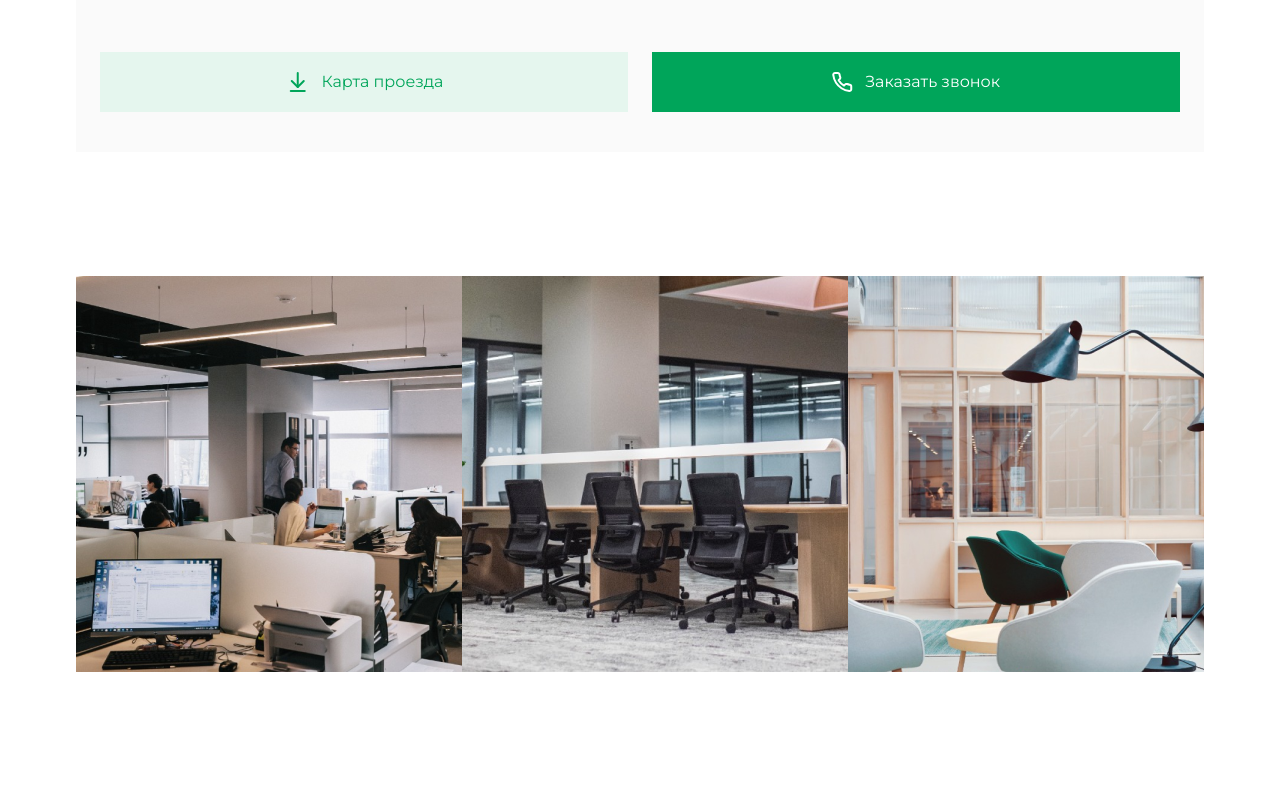
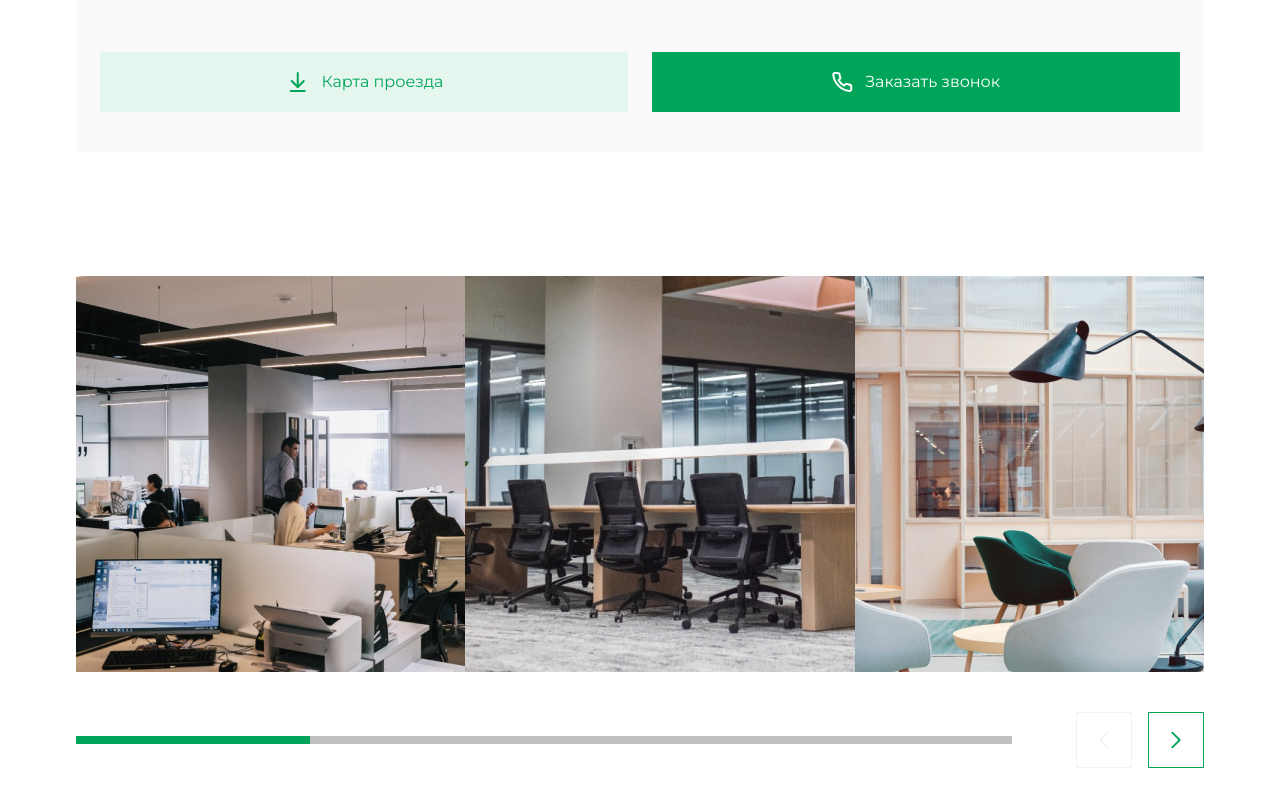
Before and after one commit to RodionMalkov/roiburo-layout, a website built with webpack: page src/index.html in a window 1280 px wide. Shown: the part 1411-2211 px from the top of the page. Before the commit the page ends 2091 px from the top, so only its background shows below. Built offline with nearby package versions, Linux system fonts and the light colour scheme.

Commit message:
complited section office on desctop

```diff
--- a/src/index.html
+++ b/src/index.html
@@ -72,9 +72,9 @@
               <div class="contacts__btns">
                 <div class="btn btn--alternative btn--flex">
                   <svg width="25" height="24" viewBox="0 0 25 24" fill="none" xmlns="http://www.w3.org/2000/svg">
-                    <path d="M12.75 17V3" stroke="#00A55A" stroke-width="2" stroke-linecap="round" stroke-linejoin="round"/>
-                    <path d="M6.75 11L12.75 17L18.75 11" stroke="#00A55A" stroke-width="2" stroke-linecap="round" stroke-linejoin="round"/>
-                    <path d="M19.75 21H5.75" stroke="#00A55A" stroke-width="2" stroke-linecap="round" stroke-linejoin="round"/>
+                    <path d="M12.75 17V3" stroke="var(--green)" stroke-width="2" stroke-linecap="round" stroke-linejoin="round"/>
+                    <path d="M6.75 11L12.75 17L18.75 11" stroke="var(--green)" stroke-width="2" stroke-linecap="round" stroke-linejoin="round"/>
+                    <path d="M19.75 21H5.75" stroke="var(--green)" stroke-width="2" stroke-linecap="round" stroke-linejoin="round"/>
                   </svg>
                   Карта проезда
                 </div>
@@ -111,15 +111,24 @@
                 <img src="./images/office/office-3.png" alt="Фотографии офиса" title="Комната отдыха">
               </div>
             </div>
-            <div class="office__controllers">
-              <div class="swiper-pagination"></div>
-              <div class="office__controllers-btns">
-                <div class="swiper-button-next"></div>
-                <div class="swiper-button-prev"></div>
+            <div class="swiper__controllers">
+              <div class="swiper__controllers--pagination swiper-pagination"></div>
+              <div class="swiper__controllers-btns">
+                <div class="swiper__controllers-prev swiper-button-prev">
+                  <svg class="swiper__controllers-arrow" width="24" height="24" viewBox="0 0 24 24" fill="none" xmlns="http://www.w3.org/2000/svg">
+                    <path d="M8 20L16 12L8 4" stroke="var(--green)" stroke-width="2" stroke-linecap="round" stroke-linejoin="round"/>
+                  </svg>
+                  </div>
+                <div class="swiper__controllers-next swiper-button-next">
+                  <svg class="swiper__controllers-arrow" width="24" height="24" viewBox="0 0 24 24" fill="none" xmlns="http://www.w3.org/2000/svg">
+                    <path d="M8 20L16 12L8 4" stroke="var(--green)" stroke-width="2" stroke-linecap="round" stroke-linejoin="round"/>
+                  </svg>
+                </div>
               </div>
             </div>
           </div>
         </section>
+
       </div>
     </div>
 
--- a/src/js/index.js
+++ b/src/js/index.js
@@ -1,12 +1,15 @@
 import '../index.html';
+
+import Swiper from 'swiper/bundle';
+import 'swiper/css';
+import 'swiper/css/navigation';
+import 'swiper/css/pagination';
+
 import '../stylesheets/index.scss';
-
-import Swiper from 'swiper';
-import 'swiper/css';
 
 var swiper = new Swiper(".office", {
   slidesPerView: 3,
-  spaceBetween: 30,
+  spaceBetween: 40,
   pagination: {
     el: ".swiper-pagination",
     type: "progressbar",
--- /dev/null
+++ b/src/stylesheets/components/office/office.scss
@@ -0,0 +1,5 @@
+.office {
+  display: flex;
+  flex-direction: column;
+  gap: 32px;
+}
--- /dev/null
+++ b/src/stylesheets/components/swiper/swiper.scss
@@ -0,0 +1,78 @@
+
+.swiper {
+
+  &__controllers {
+    display: flex;
+    justify-content: space-between;
+    align-items: center;
+    width: 100%;
+    gap: 64px;
+  }
+
+  &__controllers--pagination {
+    height: 8px;
+  }
+
+  &__controllers-btns {
+    display: flex;
+    gap: 16px;
+  }
+
+  &__controllers-arrow {
+    width: 24px;
+    height: 24px;
+  }
+
+  &__controllers-prev {
+    transform: rotate(180deg);
+  }
+
+  &__controllers-prev,
+  &__controllers-next {
+    width: 56px;
+    height: 56px;
+    padding: 16px;
+    inset: 0;
+  }
+
+  &__controllers-prev.swiper-button-disabled,
+  &__controllers-next.swiper-button-disabled {
+    border: 1px solid var(--disabled);
+  }
+
+  &__controllers-prev.swiper-button-disabled > .swiper__controllers-arrow path,
+  &__controllers-next.swiper-button-disabled > .swiper__controllers-arrow path {
+    stroke: var(--disabled);
+  }
+
+}
+
+.swiper-pagination {
+  position: relative;
+}
+
+.swiper-pagination-progressbar .swiper-pagination-progressbar-fill {
+  background-color: var(--green);
+}
+
+.swiper-horizontal > .swiper-pagination-progressbar,
+.swiper-pagination-progressbar.swiper-pagination-horizontal,
+.swiper-vertical > .swiper-pagination-progressbar.swiper-pagination-progressbar-opposite,
+.swiper-pagination-progressbar.swiper-pagination-vertical.swiper-pagination-progressbar-opposite {
+  height: 8px;
+}
+
+.swiper-button-prev,
+.swiper-button-next {
+  position: relative;
+  inset: 0;
+  border: 1px solid var(--green);
+  margin: 0;
+}
+
+.swiper-button-prev:after,
+.swiper-rtl .swiper-button-next:after,
+.swiper-button-next:after,
+.swiper-rtl .swiper-button-prev:after {
+  display: none;
+}
--- a/src/stylesheets/include/varibles.scss
+++ b/src/stylesheets/include/varibles.scss
@@ -3,13 +3,14 @@
   --white: #ffffff;
   --black: #282828;
   --grey: #818181;
-  --light-grey: #F2F2F2;
-  --bg-grey: #FAFAFA;
-  --green: #00A55A;
-  --dim-green: #E5F6EE;
+  --light-grey: #f2f2f2;
+  --bg-grey: #fafafa;
+  --green: #00a55a;
+  --dim-green: #e5f6ee;
 
   --inactive: #f2f2f2;
   --inactive-text: #636e72;
+  --disabled: #d9d9d9;
 
   --regular: Montserrat-Regular, Helvetica, sans-serif;
   --bold: Montserrat-SemiBold, Helvetica, sans-serif;
--- a/src/stylesheets/index.scss
+++ b/src/stylesheets/index.scss
@@ -13,3 +13,5 @@
 @import 'components/contacts/contacts';
 @import 'components/contacts/note';
 @import 'components/page-section/page-section';
+@import 'components/office/office';
+@import 'components/swiper/swiper';
```
